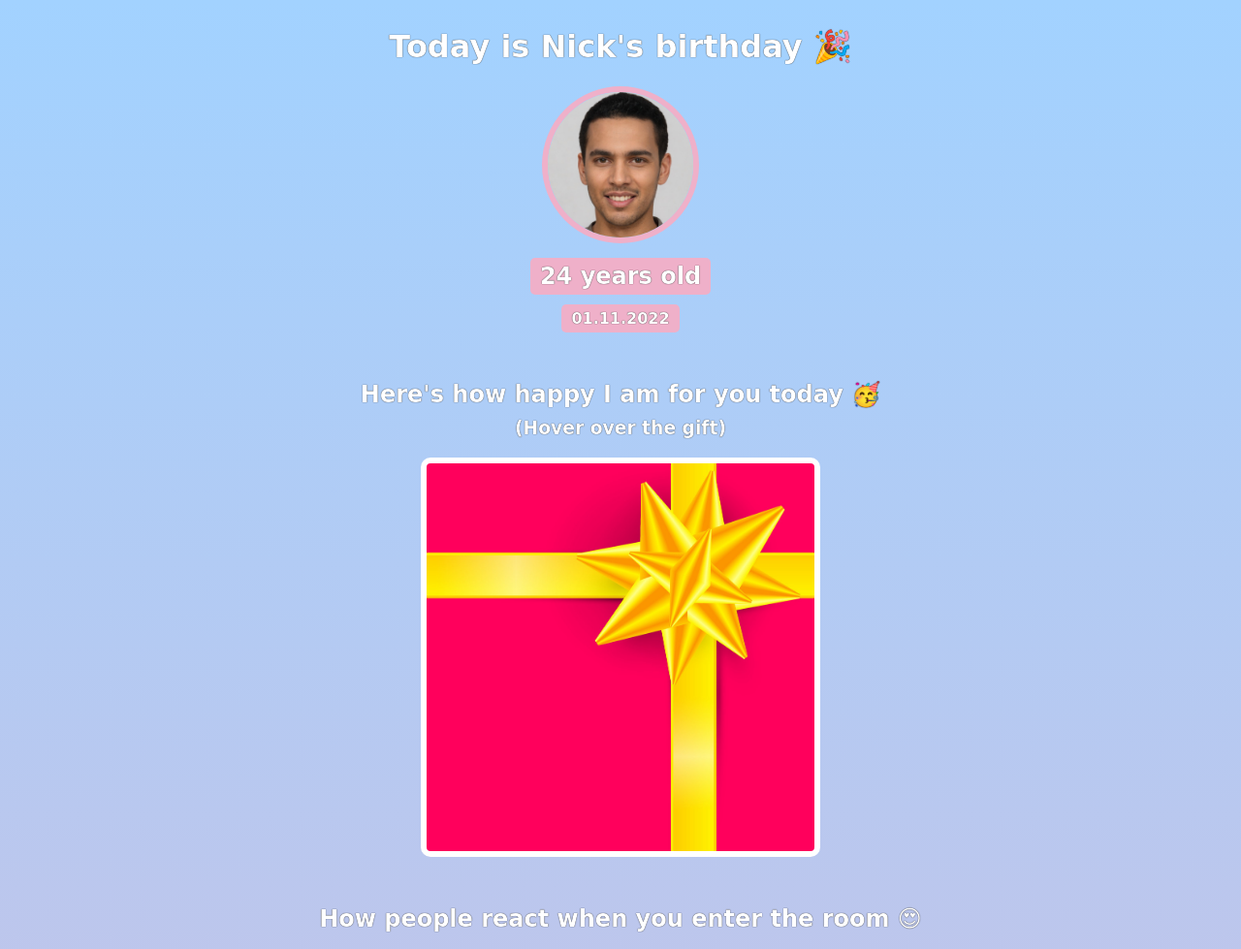
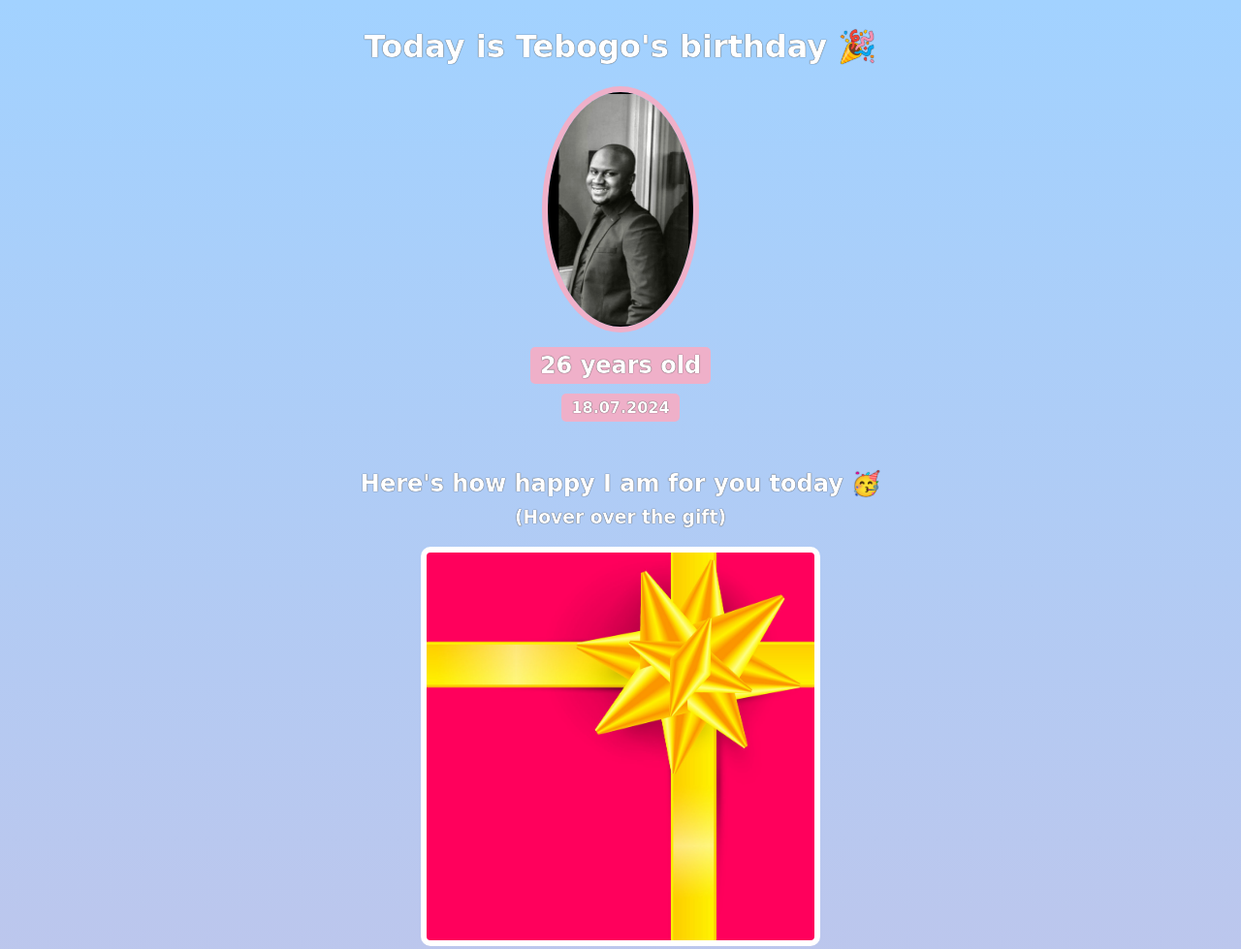
Before and after one commit to Tebza98/birthday-gift--site, a website built with Vite: page index.html in a window 1280 px wide. Shown: the top 979 px of the page at 97% size. Built offline with nearby package versions, Linux system fonts and the light colour scheme; a web font is replaced by a local one.

Commit message:
updated index.html
Change of name
bday age
bday date

```diff
--- a/index.html
+++ b/index.html
@@ -7,10 +7,10 @@
     </head>
     <body>
         <div id="header">
-            <h1>Today is Nick's birthday 🎉</h1>
-            <img id="bff-img" src="images/nick.jpg">
-            <h2 id="bday-age">24 years old</h2>
-            <h4 id="bday-date">01.11.2022</h4>
+            <h1>Today is Tebogo's birthday 🎉</h1>
+            <img id="bff-img" src="images/IMG_7332.jpeg">
+            <h2 id="bday-age">26 years old</h2>
+            <h4 id="bday-date">18.07.2024</h4>
         </div>
 
         <div class="gift-section">
```
Also changed, not shown: images/IMG_7332.jpeg (added), images/nick.jpg (deleted).
